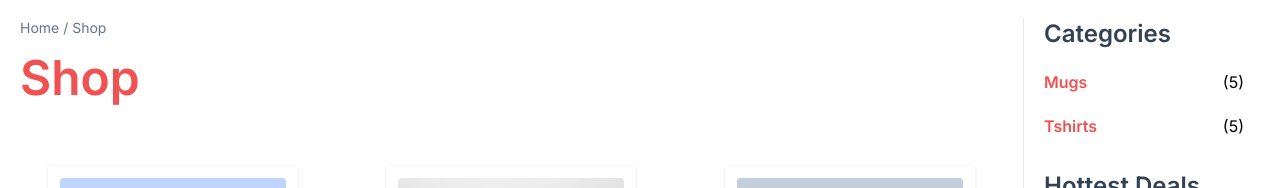
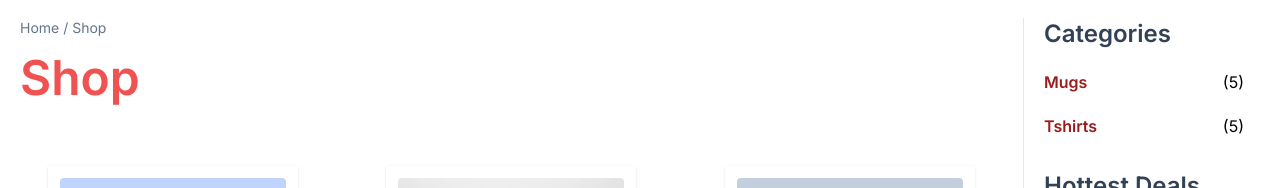
Before and after one commit to opang/custom-design, a Next.js app: page /shop in a window 1280 px wide. Shown: the part 156-344 px from the top of the page. Built offline with nearby package versions, Linux system fonts and the light colour scheme.

Commit message:
updating

```diff
--- a/src/app/shop/page.jsx
+++ b/src/app/shop/page.jsx
@@ -54,14 +54,14 @@ export default function Shop(){
                 </div>
             </div>
 
-            <div className="ml-5 mr-5">
+            <div className="ml-5 mr-5 mb-20">
                 <h1 className="text-slate-700 text-2xl font-semibold pb-5">Categories</h1>
                 <div className="flex justify-between pb-5">
-                    <p className="text-red-500 font-semibold">Mugs</p>
+                    <p className="text-red-800 font-semibold">Mugs</p>
                     <p>(5)</p>
                 </div>
                 <div className="flex justify-between">
-                    <p className="text-red-500 font-semibold">Tshirts</p>
+                    <p className="text-red-800 font-semibold">Tshirts</p>
                     <p>(5)</p>
                 </div>
                 <p className="text-slate-700 text-2xl font-semibold mt-8">Hottest Deals</p>
```
